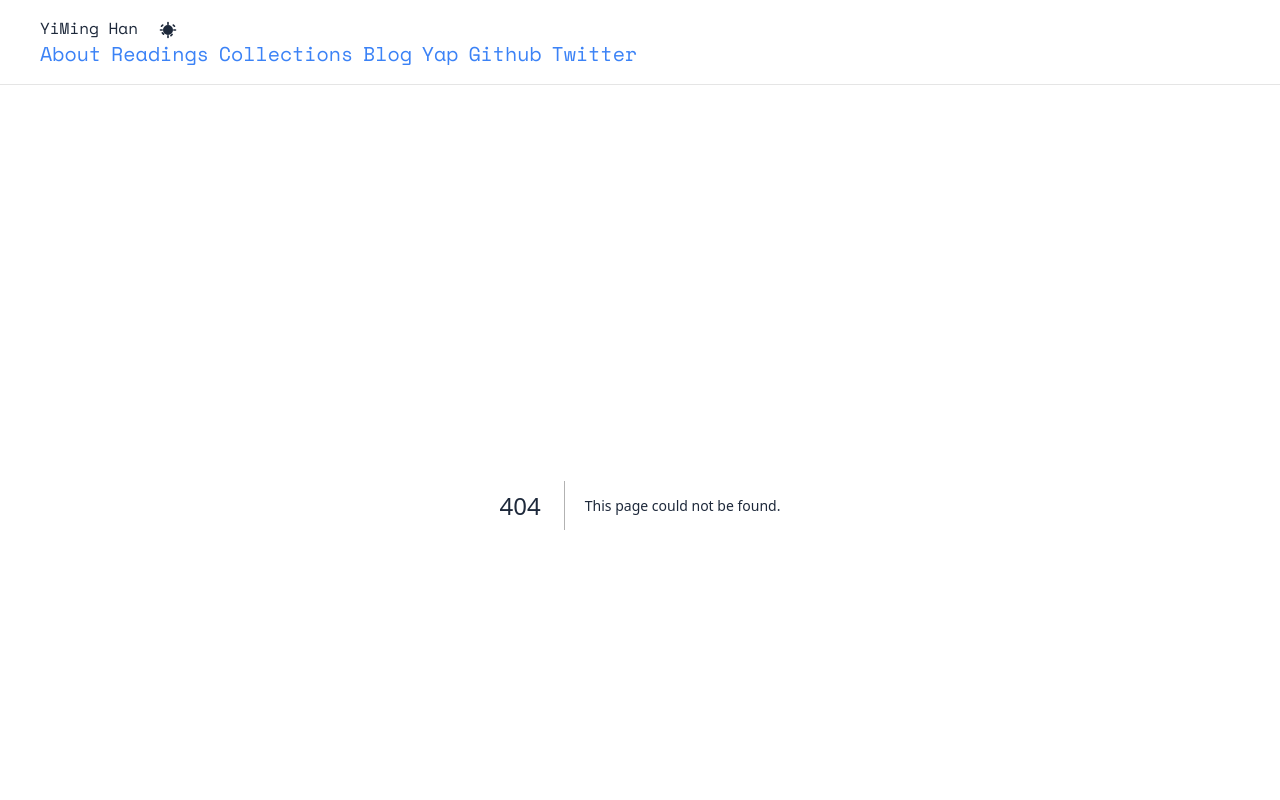
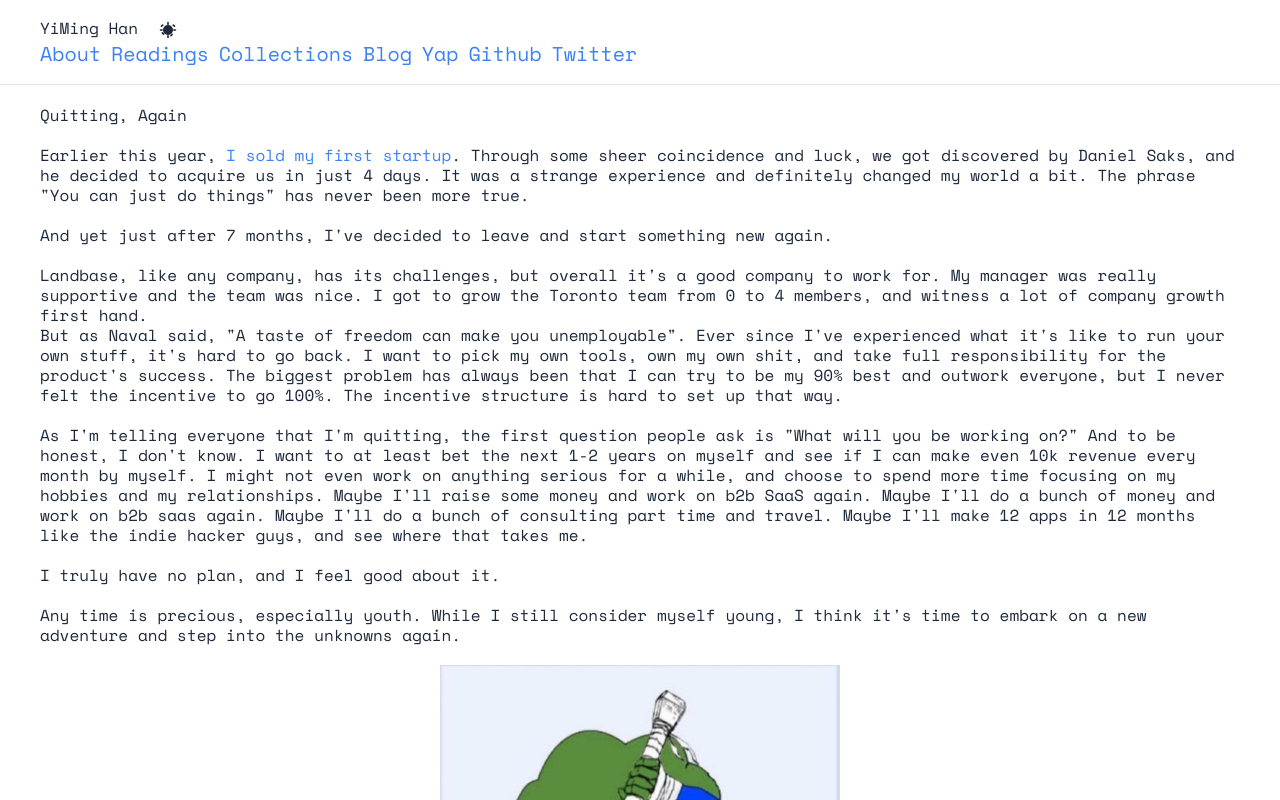
Before and after one commit to yiminghan/yiminghan.com, a Next.js app: page /blog/quitting-again in a window 1280 px wide. Before the commit this address had no page. Shown: the top 800 px of the page. Built offline with nearby package versions, Linux system fonts and the light colour scheme.

Commit message:
new blog hehe

```diff
--- a/src/app/blog/page.tsx
+++ b/src/app/blog/page.tsx
@@ -8,7 +8,7 @@ function BlogComponent({
   link: string;
 }) {
   return (
-    <span>
+    <span className="whitespace-pre">
       {pre}{" "}
       <a
         href={link}
@@ -28,7 +28,12 @@ export default function Collections() {
     <>
       <div>
         <BlogComponent
-          pre="Feb 6 2025 -"
+          pre="Aug 30 2025 -"
+          title="Qutting, Again"
+          link="/blog/quitting-again"
+        />
+        <BlogComponent
+          pre="Feb  6 2025 -"
           title="Selling My First Startup"
           link="/blog/selling-my-first-startup"
         />
--- /dev/null
+++ b/src/app/blog/quitting-again/page.tsx
@@ -0,0 +1,76 @@
+import Image from "next/image";
+import Link from "next/link";
+
+export default function QuittingAgain() {
+  return (
+    <div>
+      <h1>Quitting, Again</h1>
+      <br />
+      <p>
+        Earlier this year,{" "}
+        <Link
+          href={"/blog/selling-my-first-startup"}
+          className="text-blue-500 hover:underline"
+        >
+          I sold my first startup
+        </Link>
+        . Through some sheer coincidence and luck, we got discovered by Daniel
+        Saks, and he decided to acquire us in just 4 days. It was a strange
+        experience and definitely changed my world a bit. The phrase &quot;You
+        can just do things&quot; has never been more true.
+      </p>
+      <br />
+      <p>
+        And yet just after 7 months, I&apos;ve decided to leave and start
+        something new again.
+      </p>
+      <br />
+      Landbase, like any company, has its challenges, but overall it&apos;s a
+      good company to work for. My manager was really supportive and the team
+      was nice. I got to grow the Toronto team from 0 to 4 members, and witness
+      a lot of company growth first hand.
+      <p>
+        But as Naval said, &quot;A taste of freedom can make you
+        unemployable&quot;. Ever since I&apos;ve experienced what it&apos;s like
+        to run your own stuff, it&apos;s hard to go back. I want to pick my own
+        tools, own my own shit, and take full responsibility for the
+        product&apos;s success. The biggest problem has always been that I can
+        try to be my 90% best and outwork everyone, but I never felt the
+        incentive to go 100%. The incentive structure is hard to set up that
+        way.
+      </p>
+      <br />
+      <p>
+        As I&apos;m telling everyone that I&apos;m quitting, the first question
+        people ask is &quot;What will you be working on?&quot; And to be honest,
+        I don&apos;t know. I want to at least bet the next 1-2 years on myself
+        and see if I can make even 10k revenue every month by myself. I might
+        not even work on anything serious for a while, and choose to spend more
+        time focusing on my hobbies and my relationships. Maybe I&apos;ll raise
+        some money and work on b2b SaaS again. Maybe I&apos;ll do a bunch of
+        money and work on b2b saas again. Maybe I&apos;ll do a bunch of
+        consulting part time and travel. Maybe I&apos;ll make 12 apps in 12
+        months like the indie hacker guys, and see where that takes me.
+      </p>
+      <br />
+      <p>I truly have no plan, and I feel good about it.</p>
+      <br />
+      <p>
+        Any time is precious, especially youth. While I still consider myself
+        young, I think it&apos;s time to embark on a new adventure and step into
+        the unknowns again.
+      </p>
+      <br />
+      <Image
+        className="mx-auto"
+        src={"/blog/one-life.png"}
+        width={400}
+        height={400}
+        alt="One life, worth an attempt"
+      />
+      <br />
+      <span>YiMing - Aug 2025</span>
+      <br />
+    </div>
+  );
+}
```
Also changed, not shown: public/blog/one-life.png (added).
